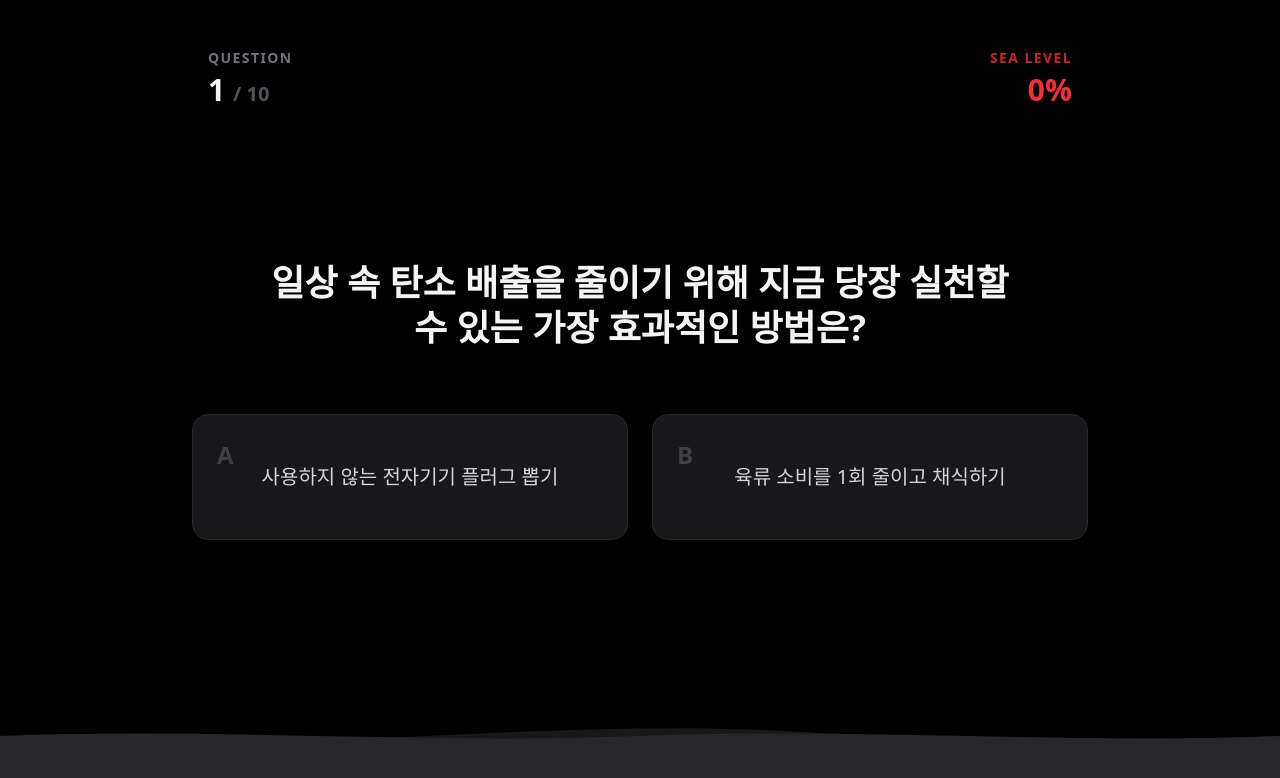
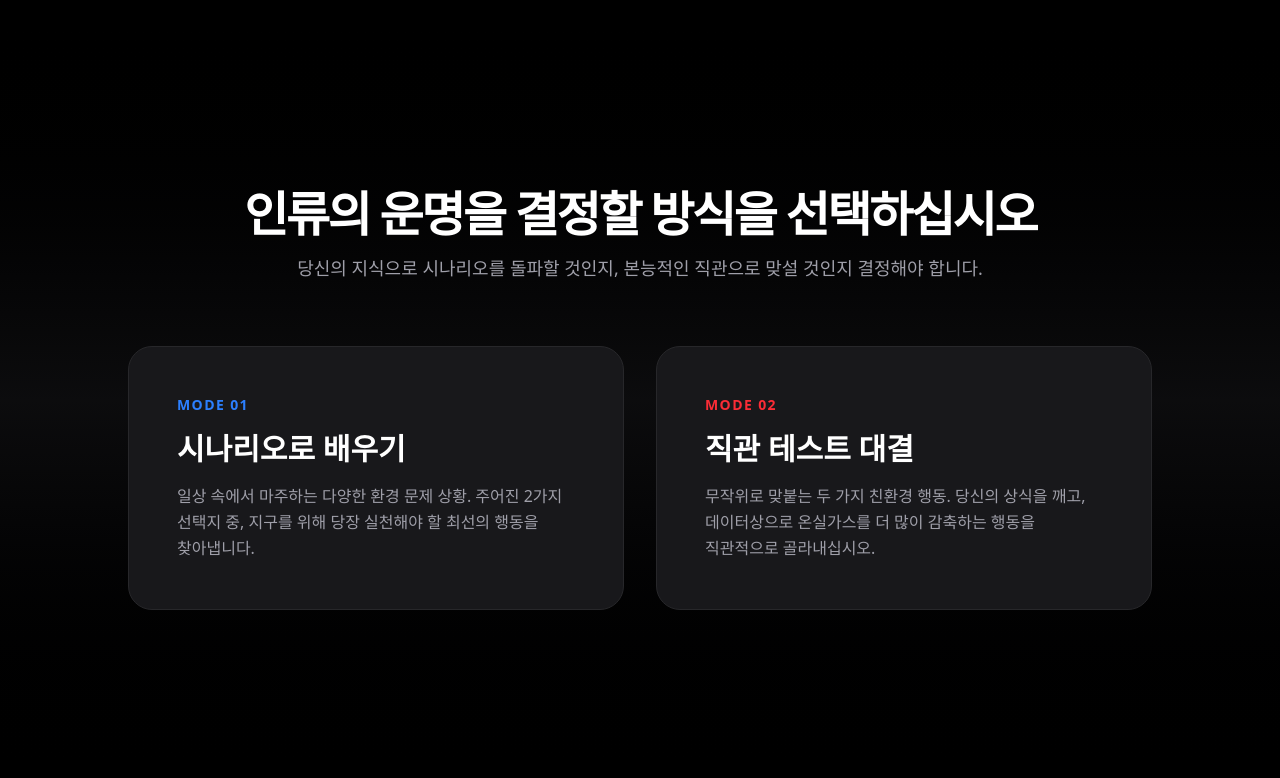
Before and after one commit to imsoohyeok/Anthropocene, a Next.js app: page /quiz in a window 1280 px wide. Shown: the top 778 px of the page. Built offline with nearby package versions, Linux system fonts and the light colour scheme.

Commit message:
퀴즈 버전 선택지 제공 화면 구현

```diff
--- a/src/app/quiz/page.tsx
+++ b/src/app/quiz/page.tsx
@@ -1,21 +1,74 @@
 "use client";
 
-import QuizBoard from "@/components/quiz/QuizBoard";
-import RisingSea from "@/components/quiz/RisingSea";
-import { dummyQuizzes } from "@/data/QuizData";
-import { useScenarioQuiz } from "@/hooks/useScenarioQuiz";
+import { useState } from "react";
+import ScenarioQuizWrapper from "@/components/quiz/ScenarioQuizWrapper";
+import RandomQuizWrapper from "@/components/quiz/RandomQuizWrapper";
 
-export default function Home() {
-  const quizGameState = useScenarioQuiz(dummyQuizzes);
+// 메인 모드 선택 페이지
+export default function QuizPage() {
+  // 모드 상태: null이면 선택 화면, 값이 있으면 해당 게임 화면 렌더링
+  const [selectedMode, setSelectedMode] = useState<
+    "scenario" | "random" | null
+  >(null);
 
-  if (!quizGameState.isReady) {
-    return <main className="min-h-screen bg-black" />;
-  }
+  // 모드가 선택되었다면, 해당 래퍼 컴포넌트를 렌더링 (Hook 조건부 호출 에러 완벽 방지)
+  if (selectedMode === "scenario") return <ScenarioQuizWrapper />;
+  if (selectedMode === "random") return <RandomQuizWrapper />;
 
+  // 모드 선택 화면 UI
   return (
-    <main className="relative min-h-screen bg-black text-white overflow-hidden">
-      <RisingSea waterLevel={quizGameState.waterLevel} />
-      <QuizBoard {...quizGameState} />
+    <main className="relative flex flex-col items-center justify-center min-h-screen px-6 bg-black text-white overflow-hidden">
+      <div className="absolute inset-0 bg-linear-to-b from-black via-zinc-900 to-black opacity-50 pointer-events-none" />
+
+      <div className="relative z-10 flex flex-col items-center max-w-5xl w-full">
+        <h1 className="text-4xl md:text-5xl font-black mb-4 tracking-tighter text-center">
+          인류의 운명을 결정할 방식을 선택하십시오
+        </h1>
+        <p className="text-zinc-400 mb-16 text-center text-lg break-keep">
+          당신의 지식으로 시나리오를 돌파할 것인지, 본능적인 직관으로 맞설
+          것인지 결정해야 합니다.
+        </p>
+
+        {/* 선택 카드 컨테이너 */}
+        <div className="grid grid-cols-1 md:grid-cols-2 gap-8 w-full">
+          {/* 시나리오 모드 */}
+          <button
+            onClick={() => setSelectedMode("scenario")}
+            className="group relative flex flex-col items-start p-10 md:p-12 bg-zinc-900 border border-zinc-800 rounded-3xl hover:bg-zinc-800 hover:border-blue-500/50 transition-all duration-500 text-left overflow-hidden"
+          >
+            <div className="absolute inset-0 bg-blue-500/5 translate-y-full group-hover:translate-y-0 transition-transform duration-500" />
+            <span className="relative text-blue-500 font-bold tracking-widest text-sm mb-4 uppercase">
+              Mode 01
+            </span>
+            <h2 className="relative text-3xl font-bold mb-4 group-hover:text-blue-400 transition-colors">
+              시나리오로 배우기
+            </h2>
+            <p className="relative text-zinc-400 leading-relaxed break-keep group-hover:text-zinc-300 transition-colors">
+              일상 속에서 마주하는 다양한 환경 문제 상황. 주어진 2가지 선택지
+              중, 지구를 위해 당장 실천해야 할 최선의 행동을 찾아냅니다.
+            </p>
+          </button>
+
+          {/* 무작위 대결 (직관 테스트) */}
+          <button
+            onClick={() => setSelectedMode("random")}
+            className="group relative flex flex-col items-start p-10 md:p-12 bg-zinc-900 border border-zinc-800 rounded-3xl hover:bg-zinc-800 hover:border-red-500/50 transition-all duration-500 text-left overflow-hidden"
+          >
+            <div className="absolute inset-0 bg-red-500/5 translate-y-full group-hover:translate-y-0 transition-transform duration-500" />
+            <span className="relative text-red-500 font-bold tracking-widest text-sm mb-4 uppercase">
+              Mode 02
+            </span>
+            <h2 className="relative text-3xl font-bold mb-4 group-hover:text-red-400 transition-colors">
+              직관 테스트 대결
+            </h2>
+            <p className="relative text-zinc-400 leading-relaxed break-keep group-hover:text-zinc-300 transition-colors">
+              무작위로 맞붙는 두 가지 친환경 행동. 당신의 상식을 깨고,
+              데이터상으로 온실가스를 더 많이 감축하는 행동을 직관적으로
+              골라내십시오.
+            </p>
+          </button>
+        </div>
+      </div>
     </main>
   );
 }
--- /dev/null
+++ b/src/components/quiz/RandomQuizWrapper.tsx
@@ -0,0 +1,19 @@
+"use client";
+
+import QuizBoard from "@/components/quiz/QuizBoard";
+import RisingSea from "./RisingSea";
+import { useRandomQuiz } from "@/hooks/useRandomQuiz";
+
+export default function RandomQuizWrapper() {
+  const ROUNDS = 10;
+  const quizGameState = useRandomQuiz(ROUNDS);
+
+  if (!quizGameState.isReady) return <div className="min-h-screen bg-black" />;
+
+  return (
+    <div className="relative min-h-screen bg-black text-white overflow-hidden">
+      <RisingSea waterLevel={quizGameState.waterLevel} />
+      <QuizBoard {...quizGameState} totalQuizzes={ROUNDS} />
+    </div>
+  );
+}
--- /dev/null
+++ b/src/components/quiz/ScenarioQuizWrapper.tsx
@@ -0,0 +1,19 @@
+"use client";
+
+import QuizBoard from "@/components/quiz/QuizBoard";
+import RisingSea from "./RisingSea";
+import { dummyQuizzes } from "@/data/QuizData";
+import { useScenarioQuiz } from "@/hooks/useScenarioQuiz";
+
+export default function ScenarioQuizWrapper() {
+  const quizGameState = useScenarioQuiz(dummyQuizzes);
+
+  if (!quizGameState.isReady) return <div className="min-h-screen bg-black" />;
+
+  return (
+    <div className="relative min-h-screen bg-black text-white overflow-hidden">
+      <RisingSea waterLevel={quizGameState.waterLevel} />
+      <QuizBoard {...quizGameState} totalQuizzes={dummyQuizzes.length} />
+    </div>
+  );
+}
```
